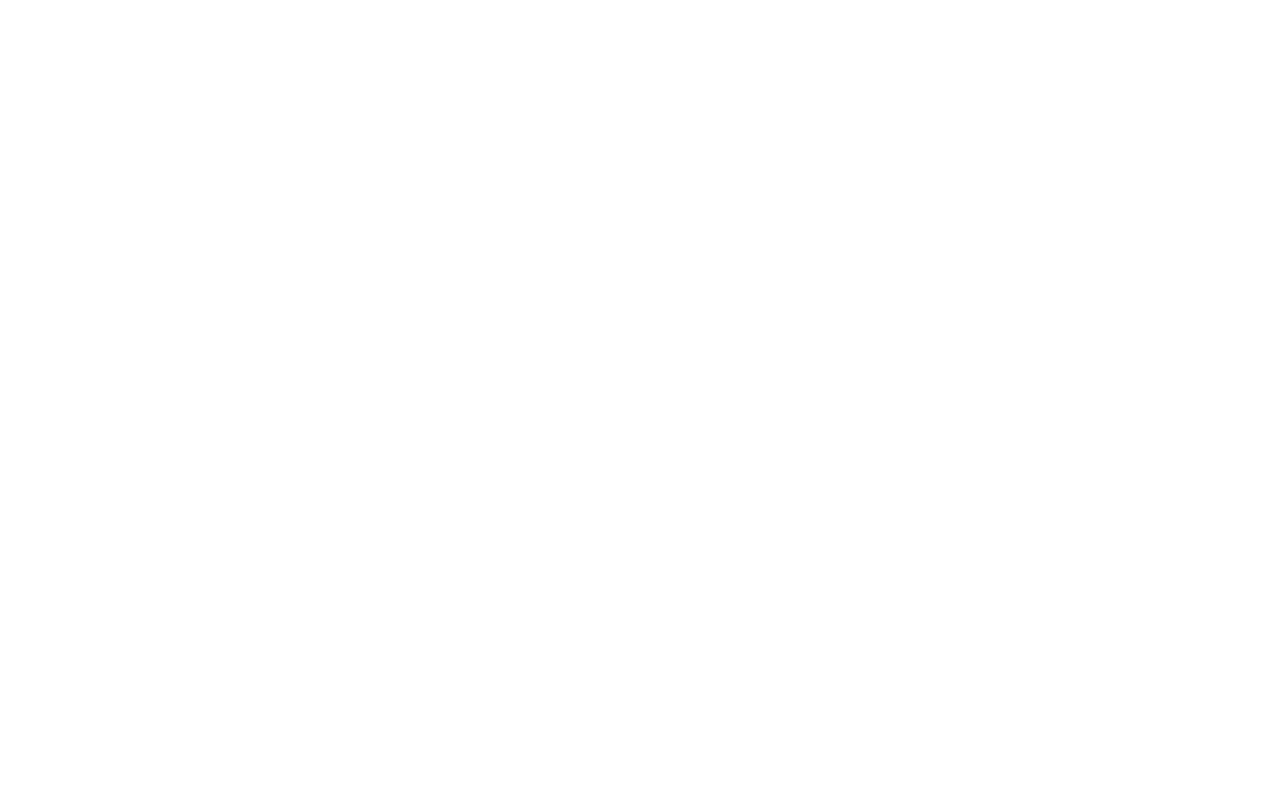
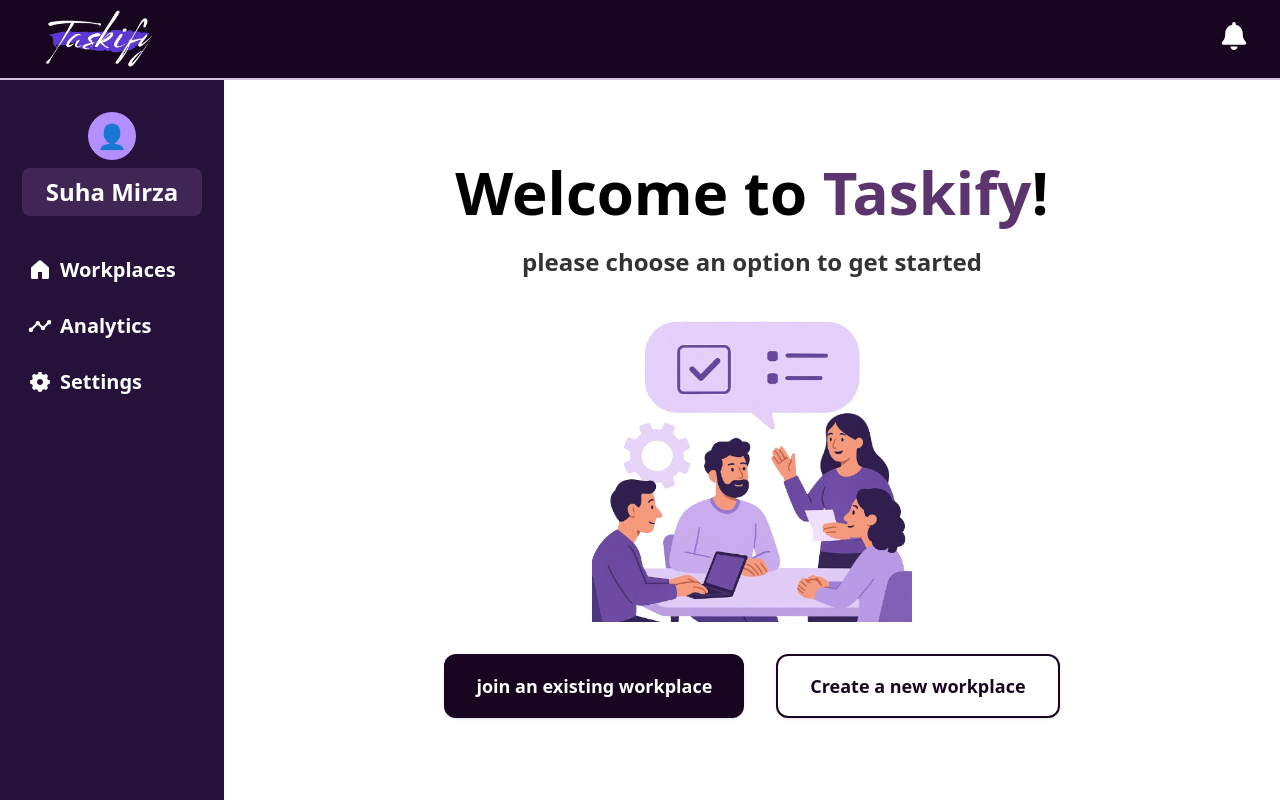
Before and after one commit to suhamirza/gradproject, a React (Vite) app: page /appMain in a window 1280 px wide. Before the commit this address had no page. Built offline with nearby package versions, Linux system fonts and the light colour scheme; the HTML template or start-up script is replaced by a standard one.

Commit message:
Added a main page

```diff
--- /dev/null
+++ b/src/components/MainAppPages/MainPage.tsx
@@ -0,0 +1,37 @@
+import React from 'react';
+import mainpagepic from '../../assets/mainpagepic.png';
+import { useNavigate } from 'react-router-dom';
+
+const MainPage: React.FC = () => {
+  const navigate = useNavigate();
+
+  return (
+    <div className="flex flex-col items-center justify-center min-h-[80vh] w-full">
+      <h1 className="text-4xl md:text-6xl font-bold text-center mb-6">
+        Welcome to{' '}
+        <span style={{ color: '#5C346E' }}>Taskify</span>!
+      </h1>
+      <p className="text-lg md:text-2xl text-center mb-6 text-black/80 font-bold">
+        please choose an option to get started
+      </p>
+      <img src={mainpagepic} alt="Team working" className="w-60 md:w-80 mb-8" />
+      <div className="flex gap-8">
+        <button
+          className="bg-[#180620] text-white text-lg font-bold px-8 py-4 rounded-xl shadow transition hover:bg-[#2a0a3c] focus:outline-none"
+          style={{ border: 'none' }}
+          onClick={() => navigate('/app/join-workplace')}
+        >
+          join an existing workplace
+        </button>
+        <button
+          className="bg-white text-[#180620] text-lg font-bold px-8 py-4 rounded-xl shadow border-2 border-[#180620] transition hover:bg-[#f4f0f8] focus:outline-none"
+          onClick={() => navigate('/app/create-workplace')}
+        >
+          Create a new workplace
+        </button>
+      </div>
+    </div>
+  );
+};
+
+export default MainPage;
--- a/src/routes/AppRoutes.tsx
+++ b/src/routes/AppRoutes.tsx
@@ -7,7 +7,7 @@
 import HeroSection from '../components/HeroSection';
 import VerificationCode from '../components/Auth/VerificationCode';
 import AuthWelcome from '../components/Auth/AuthWelcome';
-
+import MainPage from '../components/MainAppPages/MainPage';
 
 const AppRoutes = () => (
   <Routes>
@@ -25,7 +25,11 @@
     {/* Main App Layout (for after login) */}
     <Route element={<AppLayout />}>
       <Route path="/app" element={<div>Main Task Management App Coming Soon</div>} />
+      <Route path="/appMain" element={<MainPage />} />
+
       {/* Add more /app/* routes here */}
+      <Route path="/app/join-workplace" element={<div>Join Workplace Coming Soon</div>} />
+      <Route path="/app/create-workplace" element={<div>Create Workplace Coming Soon</div>} />
     </Route>
   </Routes>
 );
```
Also changed, not shown: src/assets/mainpagepic.png (added).
